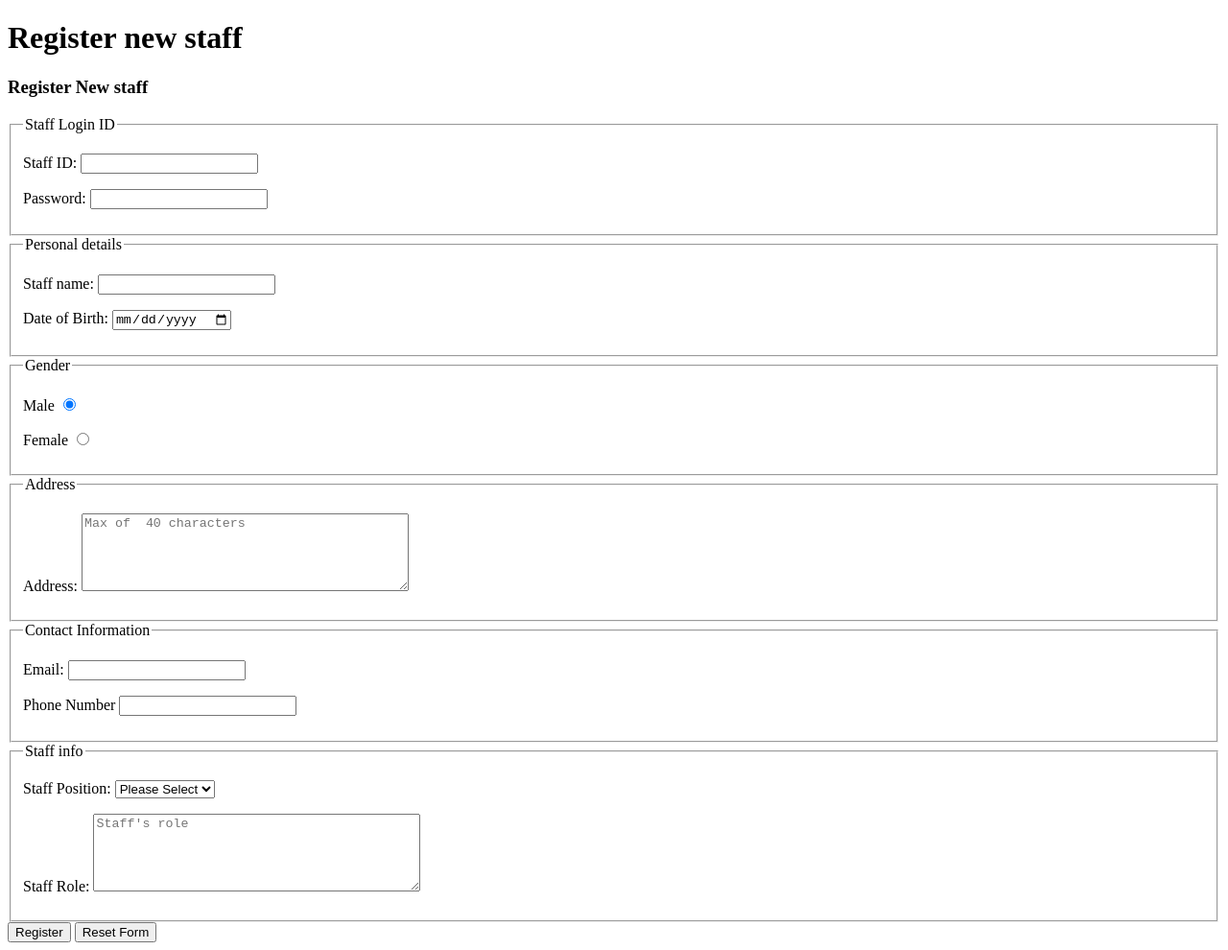
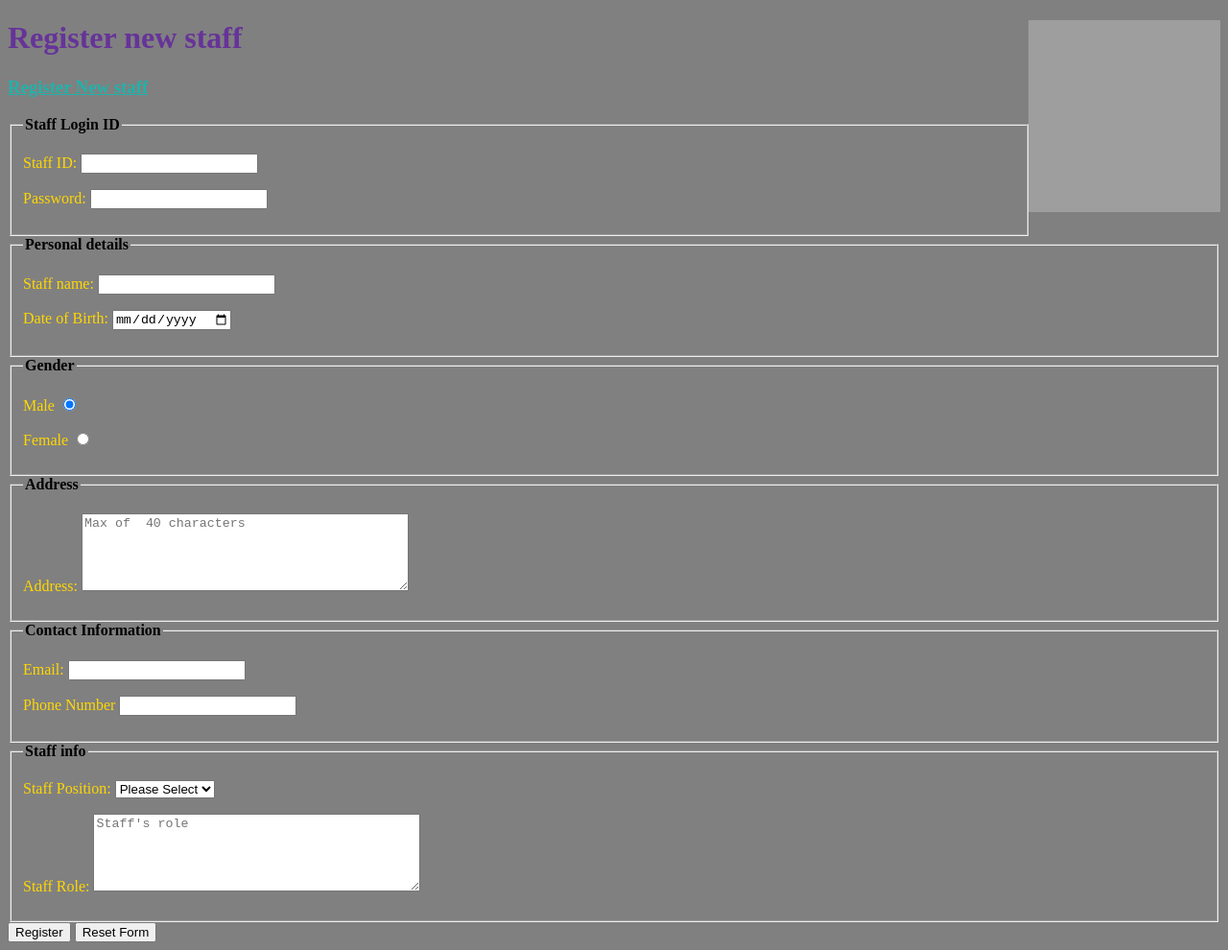
Before and after one commit to IanLee5/Dental-Clinic-Management-System, a PHP site: page /create_new_staff.php in a window 1280 px wide. Shown: the whole page at 96% size. Run offline with PHP 8.4, Linux system fonts and the light colour scheme; grey boxes are pictures that could not be loaded.

Commit message:
Update create_new_staff.php
added basic css styling

```diff
--- a/create_new_staff.php
+++ b/create_new_staff.php
@@ -6,12 +6,21 @@
   <meta name="keywords" content="create" />
   <meta name="author" content="Lim Kwangmin"  />
   <title>Register new staff</title>
+  <style>
+	body {background-color: grey;}
+	h1   {color: rebeccapurple;}
+	h3   {color: lightseagreen; text-decoration: underline;}
+	label   {color: gold;}
+	p    {color: lightgreen;}
+	legend   {font-weight: bold;}
+	img {float: right; height:200px; width:200px;}
 
-
+</style>
 
   </head>
 
   <body>
+  <img src="logo.png" alt="Our dentistry logo">
   <header>
 	<h1> Register new staff</h1>
 	</header>
```
